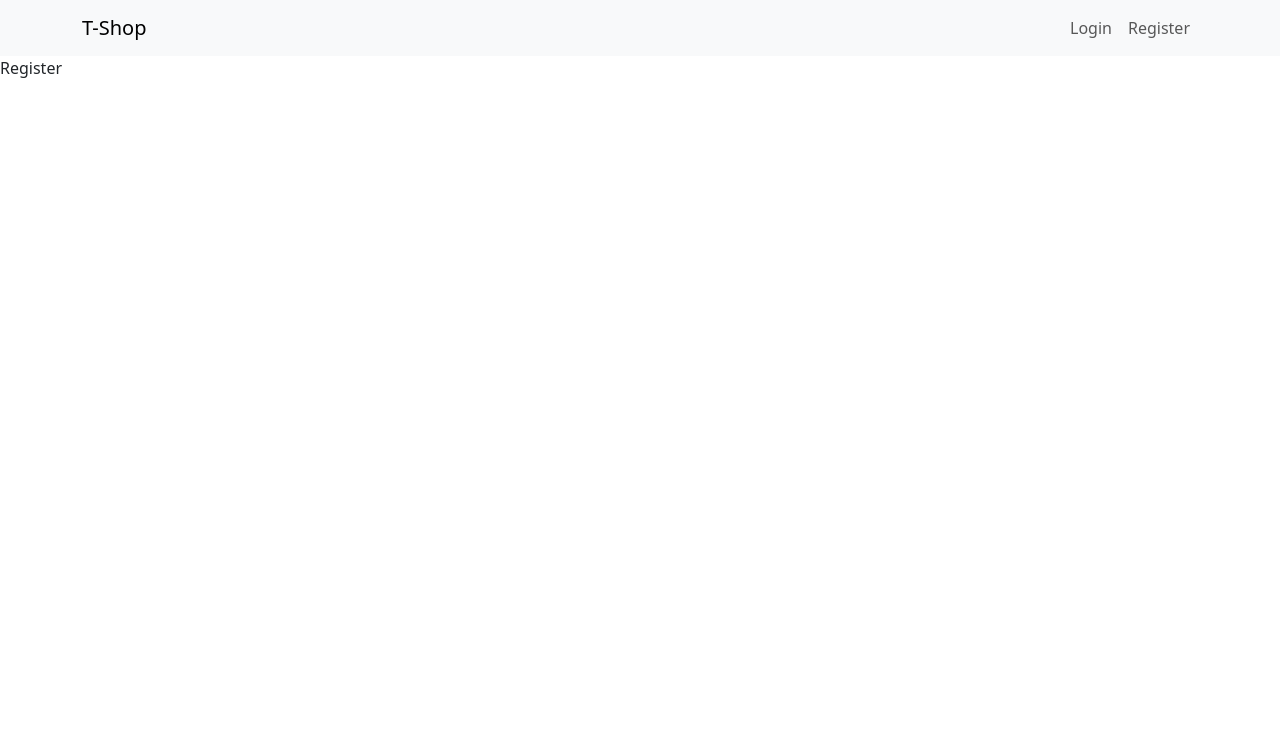
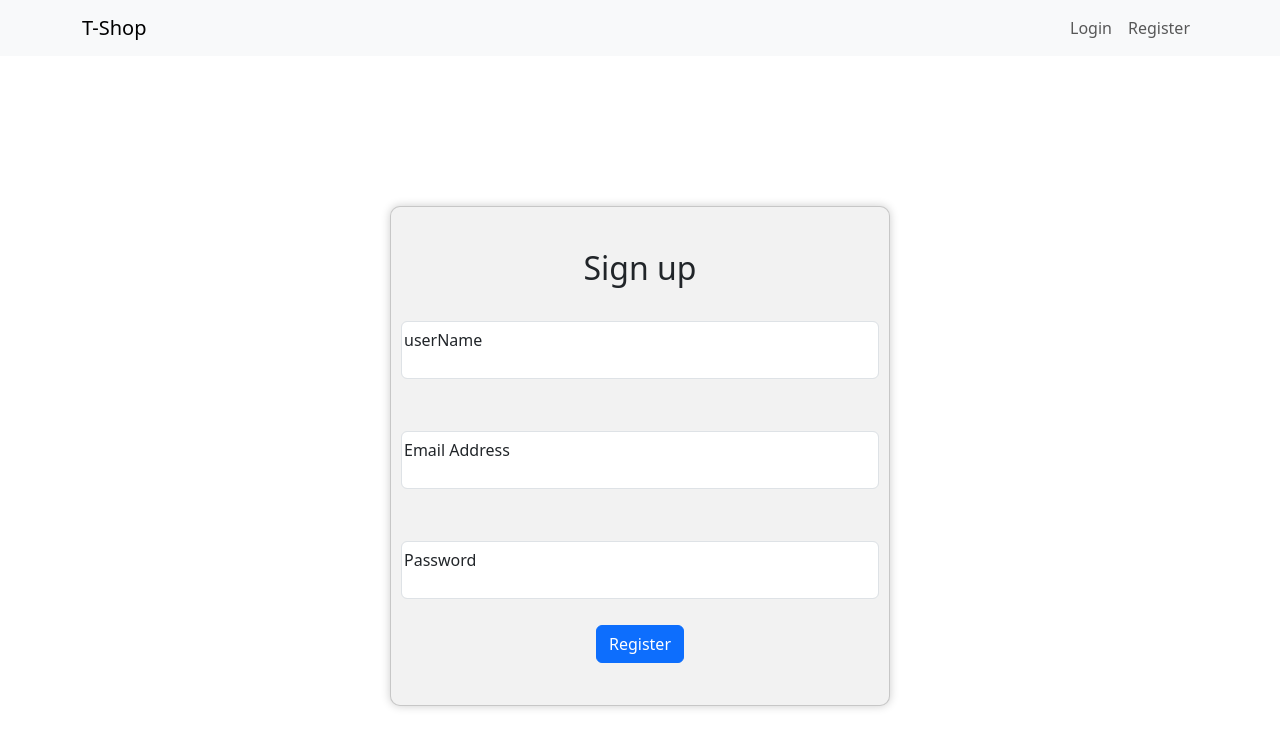
Before and after one commit to ShahdEid2003/Ecommerce-Project, a React (Vite) app: page /register in a window 1280 px wide. Shown: the top 748 px of the page. Built offline with nearby package versions, Linux system fonts and the light colour scheme.

Commit message:
Register and Login

```diff
--- a/package.json
+++ b/package.json
@@ -10,11 +10,14 @@
     "preview": "vite preview"
   },
   "dependencies": {
+    "axios": "^1.7.9",
     "bootstrap": "^5.3.3",
     "react": "^18.3.1",
     "react-bootstrap": "^2.10.8",
     "react-dom": "^18.3.1",
-    "react-router-dom": "^7.1.3"
+    "react-hook-form": "^7.54.2",
+    "react-router-dom": "^7.1.3",
+    "react-toastify": "^11.0.3"
   },
   "devDependencies": {
     "@eslint/js": "^9.15.0",
--- a/src/App.jsx
+++ b/src/App.jsx
@@ -4,6 +4,7 @@ import AuthLayout from './layouts/AuthLayout.jsx'
 import DashLayout from './layouts/DasboardLayout.jsx'
 import Login from './pages/user/login/Login.jsx'
 import Register from './pages/user/register/Register.jsx'
+import { ToastContainer } from'react-toastify'
 export default function App() {
   const router= createBrowserRouter(
     [
@@ -26,6 +27,7 @@ export default function App() {
   )
   return (
     <>
+      <ToastContainer />
       <RouterProvider router={router}/>
     </>
   )
--- a/src/pages/user/login/Login.jsx
+++ b/src/pages/user/login/Login.jsx
@@ -1,9 +1,79 @@
-import React from 'react'
+import React from "react";
+import FloatingLabel from "react-bootstrap/FloatingLabel";
+import Form from "react-bootstrap/Form";
+import Button from "react-bootstrap/Button";
+import { useForm } from "react-hook-form";
+import axios from "axios";
+import { useState } from "react";
+import { useNavigate } from "react-router-dom";
+import "./login.css";
 
-export default function login() {
+export default function Login() {
+  const [isLoading, setIsLoading] = useState(false);
+  const [serverError, setServerError] = useState(null);
+
+  const navigate = useNavigate();
+  const {
+    register,
+    handleSubmit,
+    formState: { errors },
+  } = useForm();
+  const registerUser = async (value) => {
+    setIsLoading(true);
+
+    try {
+      const response = await axios.post(
+        `https://ecommerce-node4.onrender.com/auth/signin`,
+        value
+      );
+      if (response.status == 200) {
+        localStorage.setItem("userToken", response.data.token);
+        navigate('/');
+      }
+    } catch (error) {
+      setServerError(error.response.data.message);
+    } finally {
+      setIsLoading(false);
+    }
+  };
   return (
-    <div>
-      Login
-    </div>
-  )
+    <Form onSubmit={handleSubmit(registerUser)} className="form-container">
+      <div className="card">
+        <h2>Login</h2>
+        {serverError ? <div className="text-danger">{serverError}</div> : null}
+        <FloatingLabel
+          controlId="floatingInput"
+          label="Email Address"
+          className="item mb-3"
+        >
+          <Form.Control
+            type="email"
+            placeholder="name@example.com"
+            {...register("email", { required: "email is required" })}
+          />
+          {errors.email ? (
+            <div className="text-danger">{errors.email.message}</div>
+          ) : null}
+        </FloatingLabel>
+
+        <FloatingLabel
+          controlId="floatingPassword"
+          label="Password"
+          className="item"
+        >
+          <Form.Control
+            type="password"
+            placeholder="Password"
+            {...register("password", { required: "password is required" })}
+          />
+          {errors.password ? (
+            <div className="text-danger">{errors.password.message}</div>
+          ) : null}
+        </FloatingLabel>
+        <Button type="submit" variant="primary" disabled={isLoading}>
+          {isLoading ? "...Loading" : "Login"}
+        </Button>
+      </div>
+    </Form>
+  );
 }
--- /dev/null
+++ b/src/pages/user/login/login.css
@@ -0,0 +1,28 @@
+.card {
+
+    display: flex;
+    flex-direction: column;
+    justify-content: center;
+    align-items: center;
+    height:500px;
+    width:500px;
+    background-color: #f2f2f2;
+    border-radius: 10px;
+    box-shadow: 0px 0px 10px rgba(0,0,0,0.2);
+    gap: 1rem;
+
+  }
+  .form-container{
+
+    display: flex;
+    justify-content: center;
+    align-items: center;
+    height:100vh;
+    width:100%
+
+  }
+  .item{
+      width: 100%;
+      padding: 10px;
+      border-radius: 5px;
+  }
--- a/src/pages/user/register/Register.jsx
+++ b/src/pages/user/register/Register.jsx
@@ -1,9 +1,109 @@
-import React from 'react'
+import React from "react";
+import FloatingLabel from "react-bootstrap/FloatingLabel";
+import Form from "react-bootstrap/Form";
+import Button from "react-bootstrap/Button";
+import { useForm } from "react-hook-form";
+import axios from "axios";
+import { useState } from "react";
+import { useNavigate } from "react-router-dom";
+import { Slide, toast } from "react-toastify";
+import "./register.css";
 
-export default function register() {
+export default function Register() {
+  const [isLoading, setIsLoading] = useState(false);
+  const [serverError, setServerError] = useState(null);
+
+  const navigate = useNavigate();
+  const {
+    register,
+    handleSubmit,
+    formState: { errors },
+  } = useForm();
+  const registerUser = async (value) => {
+    setIsLoading(true);
+
+    try {
+      const response = await axios.post(
+        `https://ecommerce-node4.onrender.com/auth/signup`,
+        value
+      );
+      if (response.status == 201) {
+        toast.info("Please check your email", {
+          position: "top-right",
+          autoClose: 5000,
+          hideProgressBar: false,
+          closeOnClick: true,
+          pauseOnHover: true,
+          draggable: true,
+          progress: undefined,
+          theme: "dark",
+          transition: Slide,
+        });
+        navigate("/login");
+      }
+    } catch (error) {
+      if (error.response.status === 409) {
+        setServerError("email already in use");
+      } else {
+        setServerError("server error");
+      }
+    } finally {
+      setIsLoading(false);
+    }
+  };
   return (
-    <div>
-      Register
-    </div>
-  )
+    <Form onSubmit={handleSubmit(registerUser)} className="form-container">
+      {serverError ?? <div className="text-danger">{serverError}</div>}
+      <div className="card">
+        <h2>Sign up</h2>
+        <FloatingLabel
+          controlId="floatingInput"
+          label="userName"
+          className="item mb-3"
+        >
+          <Form.Control
+            type="text"
+            placeholder="UserName"
+            {...register("userName", { required: "userName is required" })}
+          />
+          {errors.userName ? (
+            <div className="text-danger">{errors.userName.message}</div>
+          ) : null}
+        </FloatingLabel>
+
+        <FloatingLabel
+          controlId="floatingInput"
+          label="Email Address"
+          className="item mb-3"
+        >
+          <Form.Control
+            type="email"
+            placeholder="name@example.com"
+            {...register("email", { required: "email is required" })}
+          />
+          {errors.email ? (
+            <div className="text-danger">{errors.email.message}</div>
+          ) : null}
+        </FloatingLabel>
+
+        <FloatingLabel
+          controlId="floatingPassword"
+          label="Password"
+          className="item"
+        >
+          <Form.Control
+            type="password"
+            placeholder="Password"
+            {...register("password", { required: "password is required" })}
+          />
+          {errors.password ? (
+            <div className="text-danger">{errors.password.message}</div>
+          ) : null}
+        </FloatingLabel>
+        <Button type="submit" variant="primary" disabled={isLoading}>
+          {isLoading ? "...Loading" : "Register"}
+        </Button>
+      </div>
+    </Form>
+  );
 }
--- /dev/null
+++ b/src/pages/user/register/register.css
@@ -0,0 +1,28 @@
+.card {
+
+  display: flex;
+  flex-direction: column;
+  justify-content: center;
+  align-items: center;
+  height:500px;
+  width:500px;
+  background-color: #f2f2f2;
+  border-radius: 10px;
+  box-shadow: 0px 0px 10px rgba(0,0,0,0.2);
+  gap: 1rem;
+
+}
+.form-container{
+
+  display: flex;
+  justify-content: center;
+  align-items: center;
+  height:100vh;
+  width:100%
+
+}
+.item{
+    width: 100%;
+    padding: 10px;
+    border-radius: 5px;
+}
```
Also changed, not shown: 1 other file (tests, documents, lock files or other folders).
